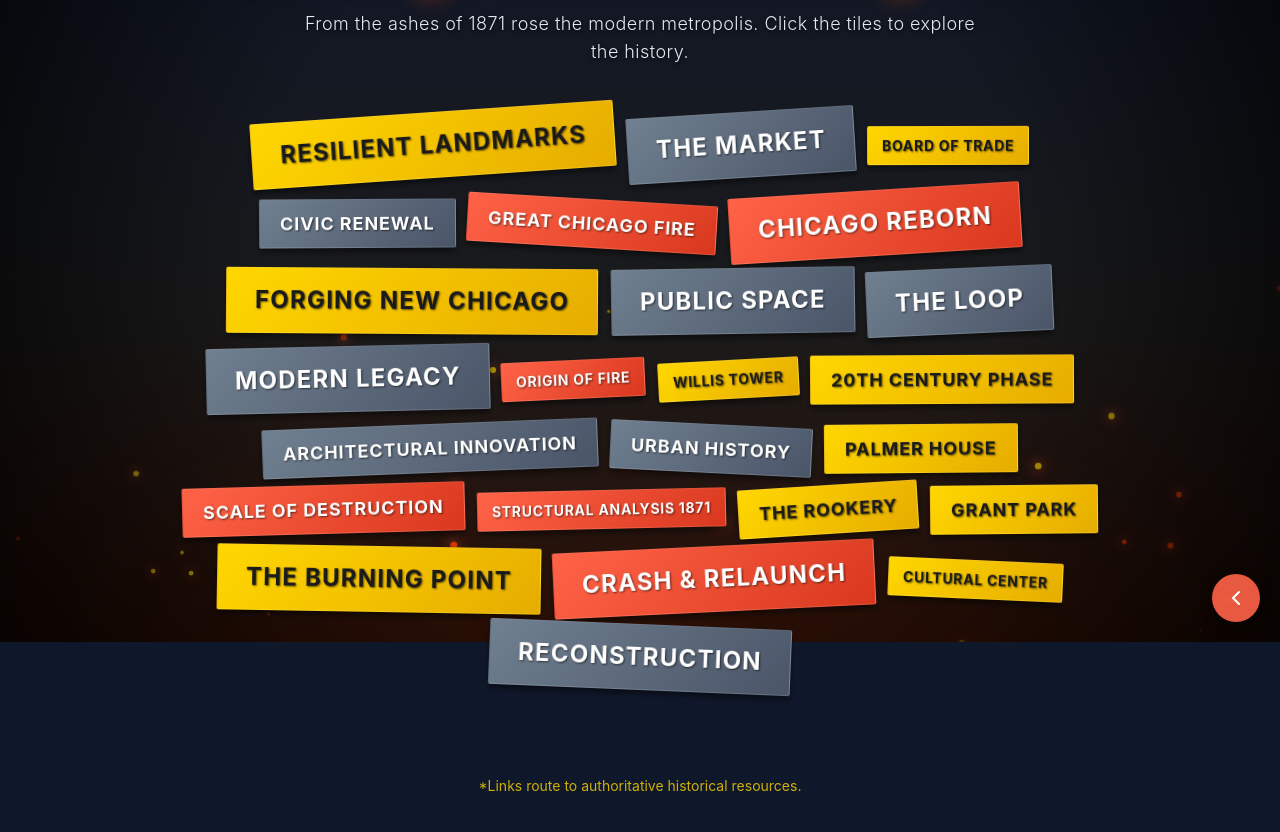
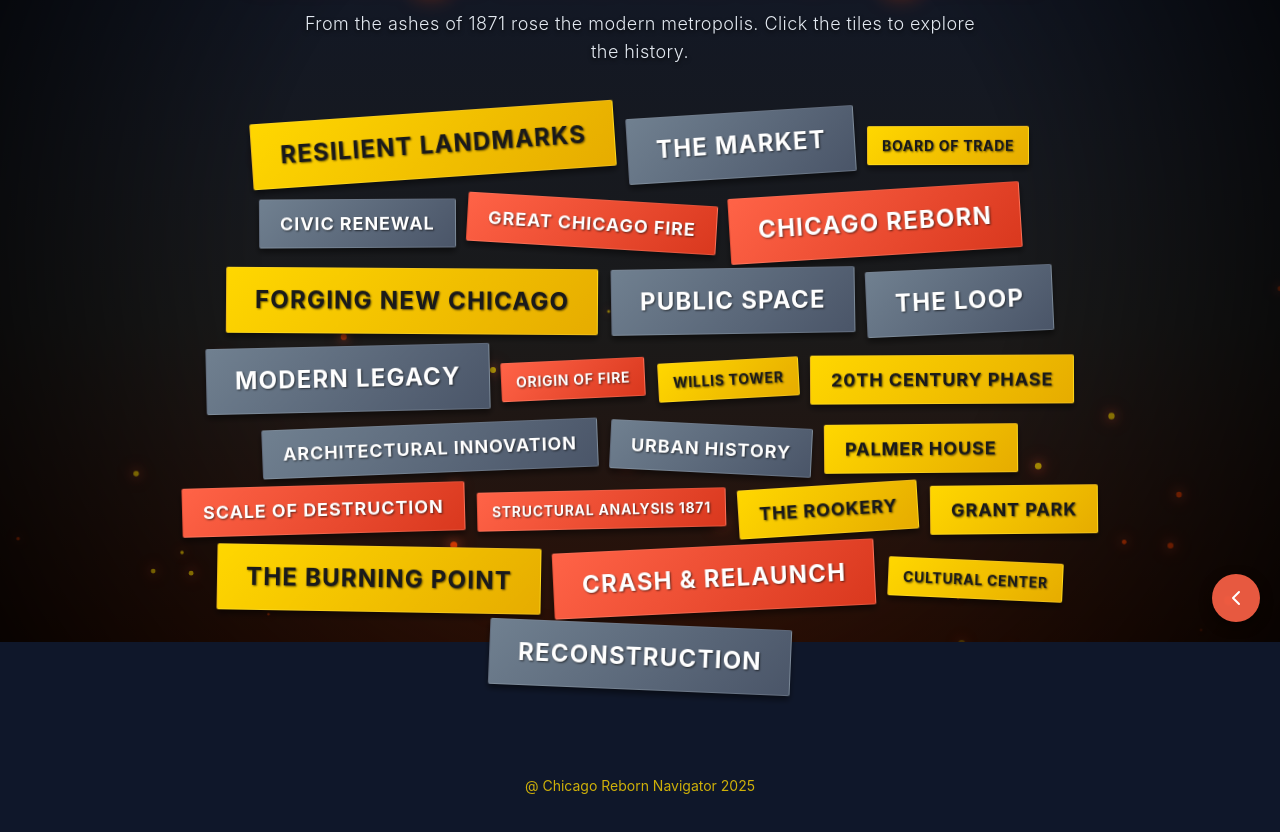
Before and after one commit to knight0917/Chicago-Reborn-Navigator, a plain HTML site: page index.html in a window 1280 px wide. Shown: the part 158-990 px from the top of the page. Drawn offline with nearby package versions, Linux system fonts and the light colour scheme.

```diff
--- a/index.html
+++ b/index.html
@@ -277,7 +277,7 @@
           class="mt-16 text-center text-sm opacity-80"
           style="color: #ffd700"
         >
-          <p>*Links route to authoritative historical resources.</p>
+          <p>@ Chicago Reborn Navigator 2025</p>
         </div>
       </div>
     </div>
```
